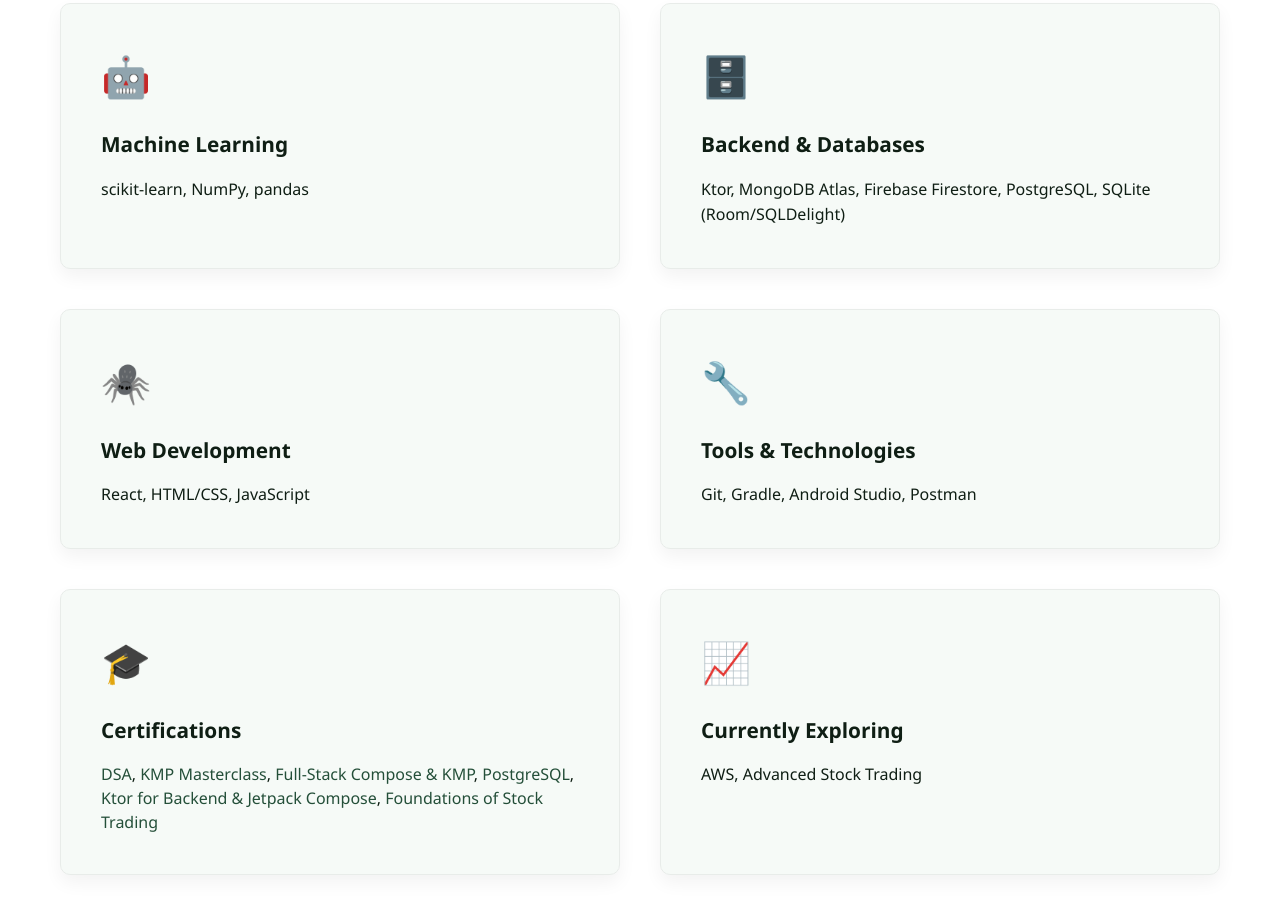
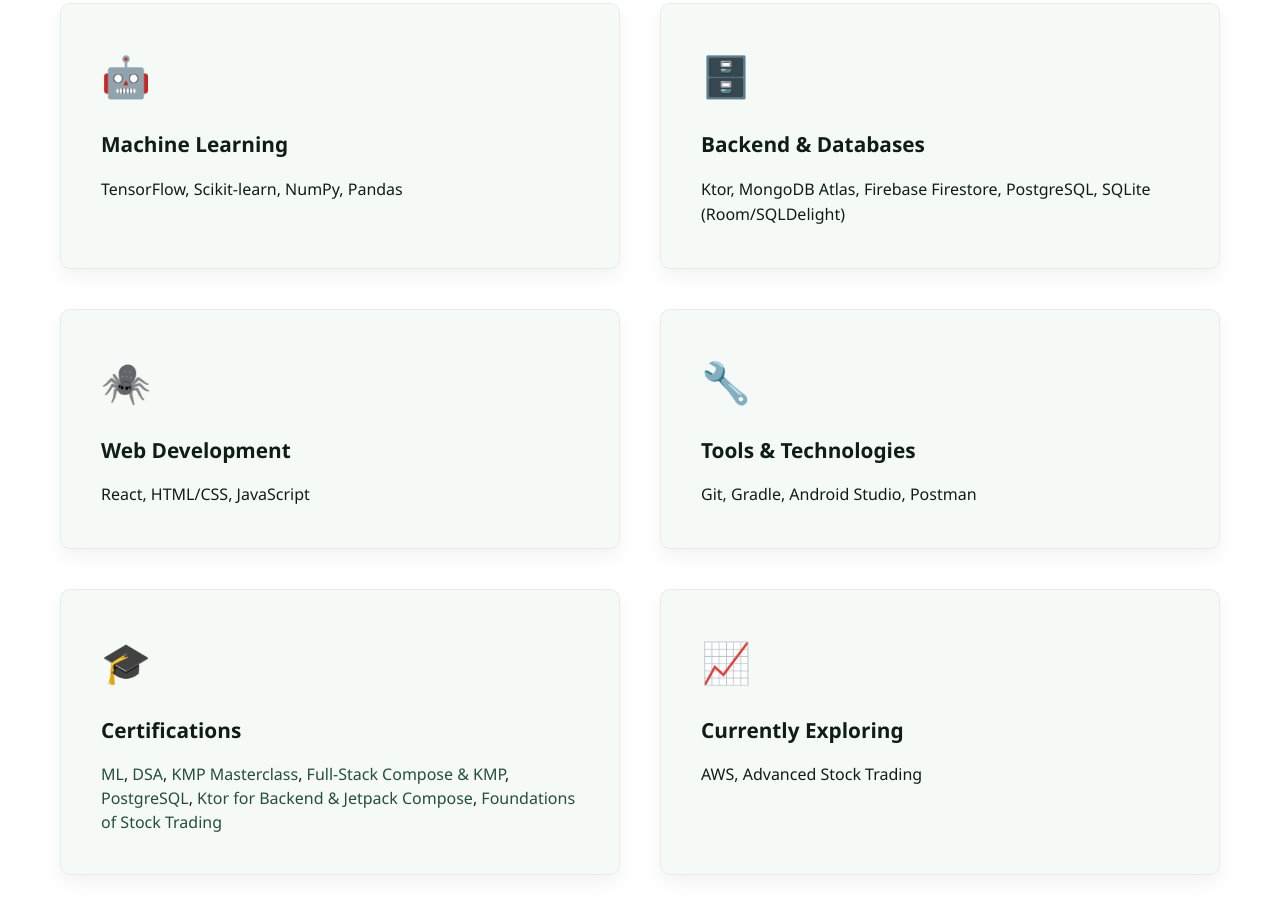
Before and after one commit to SimbaSimbiri/simbasimbiri.github.io, a plain HTML site: page index.html in a window 1280 px wide. Shown: the part 2161-3074 px from the top of the page. Drawn offline with Linux system fonts and the light colour scheme.

Commit message:
Completed full ML course

```diff
--- a/index.html
+++ b/index.html
@@ -116,7 +116,7 @@
         <div class="skill-item reveal">
           <div class="skill-icon">🤖</div>
           <h3 class="skill-title">Machine Learning</h3>
-          <p>scikit-learn, NumPy, pandas</p>
+          <p>TensorFlow, Scikit-learn, NumPy, Pandas</p>
         </div>
 
         <div class="skill-item reveal">
@@ -141,6 +141,8 @@
           <div class="skill-icon">🎓</div>
           <h3 class="skill-title">Certifications</h3>
           <p class="skill-line">
+            <a href="https://udemy-certificate.s3.amazonaws.com/image/UC-94f5eebc-efef-4bb9-a9ee-1adad8cf39a5.jpg" target="_blank"
+              rel="noopener">ML</a>,
             <a href="https://udemy-certificate.s3.amazonaws.com/image/UC-a27fd4e8-2960-4cc4-8648-f827b429de6c.jpg"
               target="_blank" rel="noopener">DSA</a>,
             <a href="https://udemy-certificate.s3.amazonaws.com/image/UC-39f437e9-fbcd-46ec-a2c3-ba18986ab70b.jpg"
```
